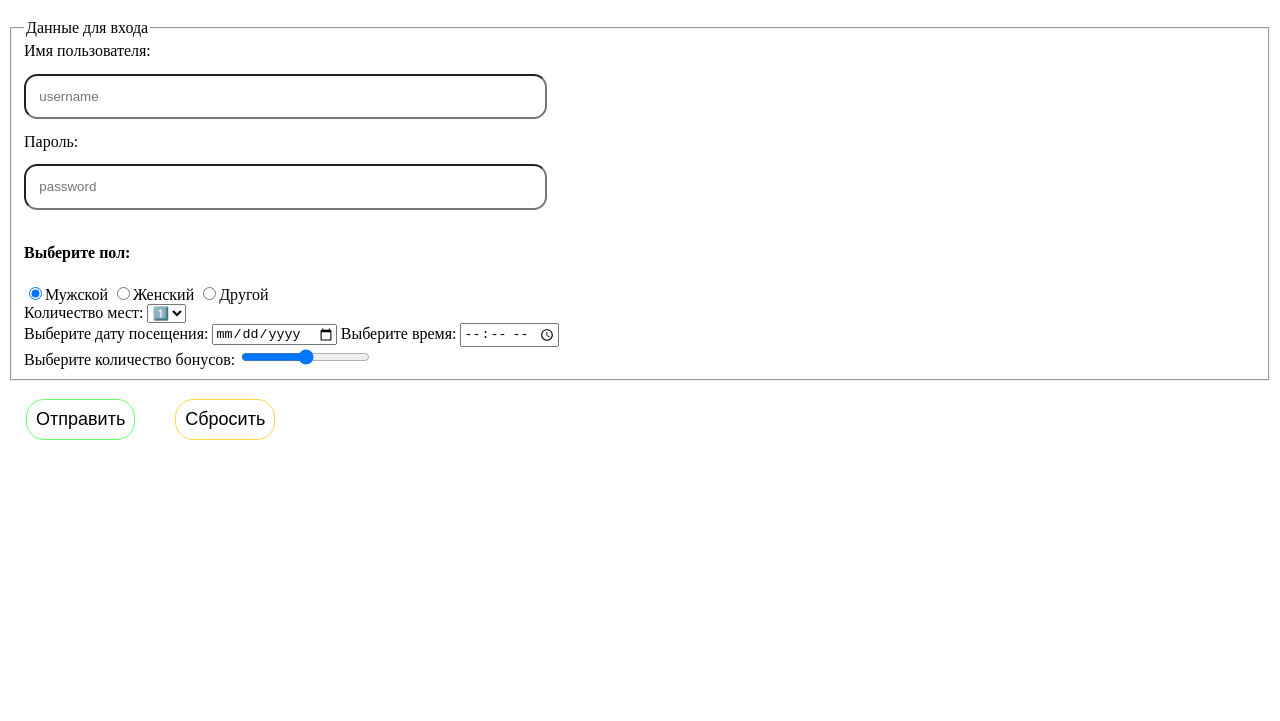
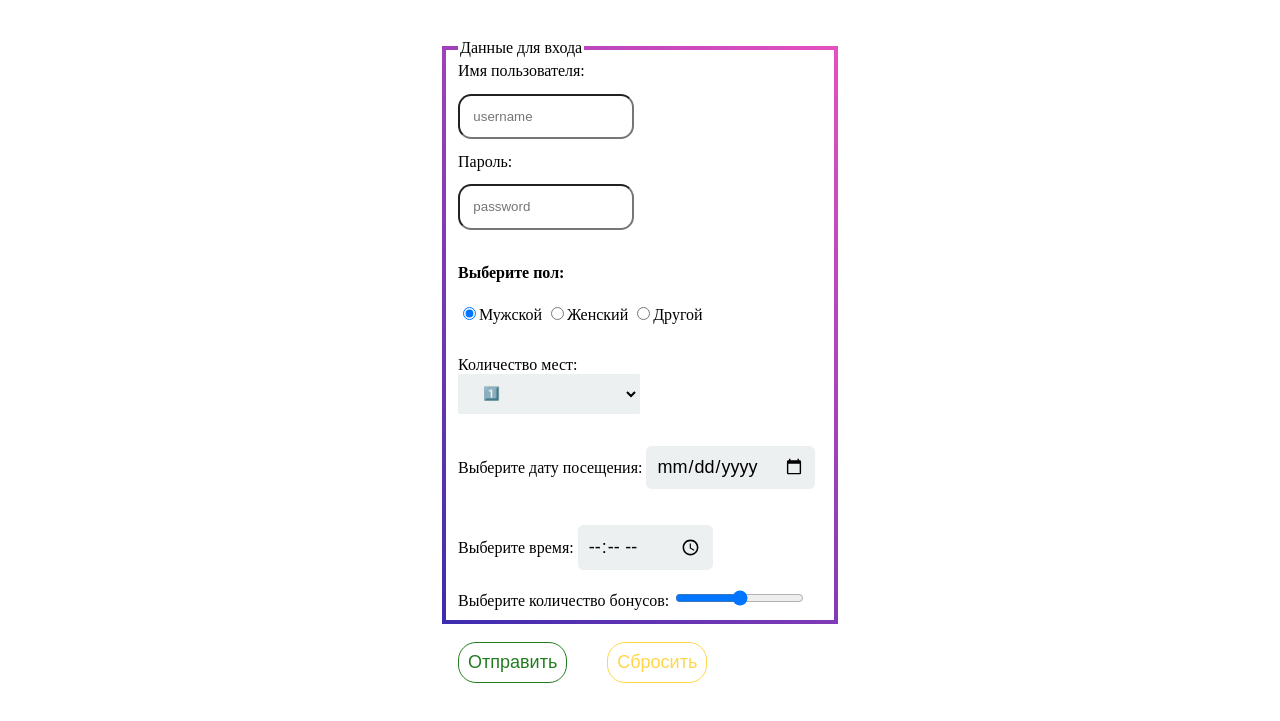
Before and after one commit to 100ballovby/7B_Lessons, a plain HTML site: page III_form/lesson_2603/index.html in a window 1280 px wide. Shown: the part 61-782 px from the top of the page. Drawn offline with Linux system fonts and the light colour scheme.

Commit message:
Adding lesson 24.04 starter template⚠️

```diff
--- a/III_form/lesson_2603/index.html
+++ b/III_form/lesson_2603/index.html
@@ -8,7 +8,7 @@
 <body>
 
 <h1>HTML Формы. Основы</h1>
-<form action="https://echo.htmlacademy.ru/courses" method="post" target="_blank">
+<form class="form" action="https://echo.htmlacademy.ru/courses" method="post" target="_blank">
     <!--
      GET - получают инфоромацию от сервера
      POST - отсылаете на сервер
@@ -35,7 +35,7 @@
             <input type="radio" name="gender" value="other" id="3">Другой</label>
     </div>
 
-    <div>
+    <div class="form-select">
         <label for="seats">Количество мест: </label>
         <select name="seats" id="seats">
             <option value="1">1️⃣</option>
--- a/III_form/lesson_2603/style.css
+++ b/III_form/lesson_2603/style.css
@@ -13,11 +13,68 @@ input[type="password"] {
     border: 1px solid;
     font-size: 18px;
     margin: 1em;
+    cursor: pointer; /* смена курсора */
 }
 
 input[type="submit"] {
-    border-color: #65ff61;
+    border-color: #237c21;
+    color: #237c21;
+    transition: all .75s;
 }
 input[type="reset"] {
     border-color: #ffd64a;
+    color: #ffd64a;
+    transition: all .75s;
 }
+
+input[type="submit"]:hover {
+    background: #237c21;
+    color: white;
+}
+
+input[type="reset"]:hover {
+    background: #ffd64a;
+    color: white;
+}
+.form {
+    width: 30%;
+    max-width: 500px;
+    min-width: 400px;
+    margin: 20px auto;
+    padding: 20px;
+}
+
+fieldset {
+    border: 0.3em solid;
+    border-image: linear-gradient(45deg, rgb(61, 44, 175), rgb(229, 80, 192)) 1;
+}
+
+.form-select {
+    width: 50%;
+    height: 40px;
+    background: #fff;
+    margin: 2em 0;
+}
+
+.form-select select {
+    width: 100%;
+    height: 100%;
+    padding: 0 20px;
+    border-radius: 0.1em;
+    border: 1px solid #ecf0f1;
+    background: #ecf0f1;
+    color: #000;
+}
+
+input[type="date"],
+input[type="time"] {
+    appearance: none;
+    font-family: sans-serif;
+    font-size: 18px;
+    border: 1px solid #ecf0f1;
+    border-radius: 0.3em;
+    background: #ecf0f1;
+    padding: 0.5em;
+    display: inline-block;
+    margin: 1em 0;
+}
--- /dev/null
+++ b/IV_form/lesson_2104_random/script.js
@@ -0,0 +1,4 @@
+let arr_num = [1, 2, 3, 4, 5, 6, 7, 8, 9];
+let arr_en = ['a', 'b', 'c', 'd', 'e', 'f', 'g', 'h', 'i', 'j', 'k', 'l', 'm', 'n', 'p', 'q', 'r', 's', 't', 'u', 'v', 'w', 'x', 'y', 'z'];
+let arr_EN = ['A', 'B', 'C', 'D', 'E', 'F', 'G', 'H', 'I', 'J', 'K', 'L', 'M', 'N', 'P', 'Q', 'R', 'S', 'T', 'U', 'V', 'W', 'X', 'Y', 'Z'];
+let arr_symb = ['!', '@', '#', '$', '%', '?', '-', '+', '=', '~'];
```
Also changed, not shown: IV_form/lesson_2104_random/index.html (added, +12 -0 lines), IV_form/lesson_2104_random/main.css (added).
